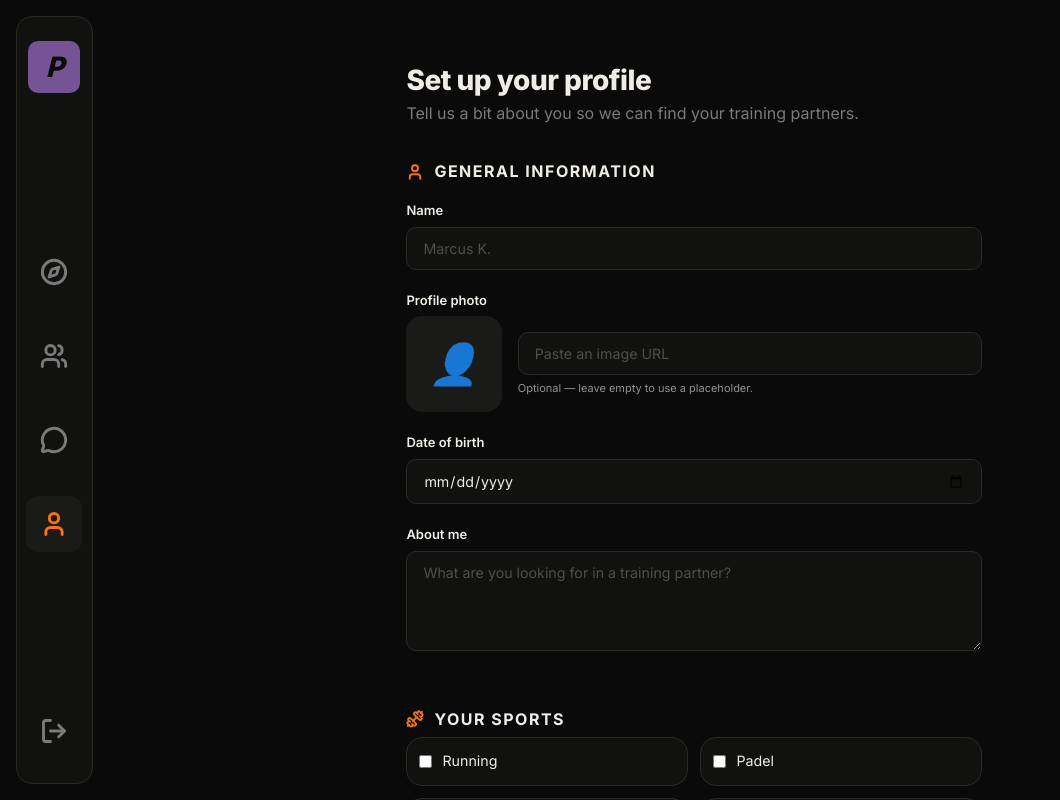
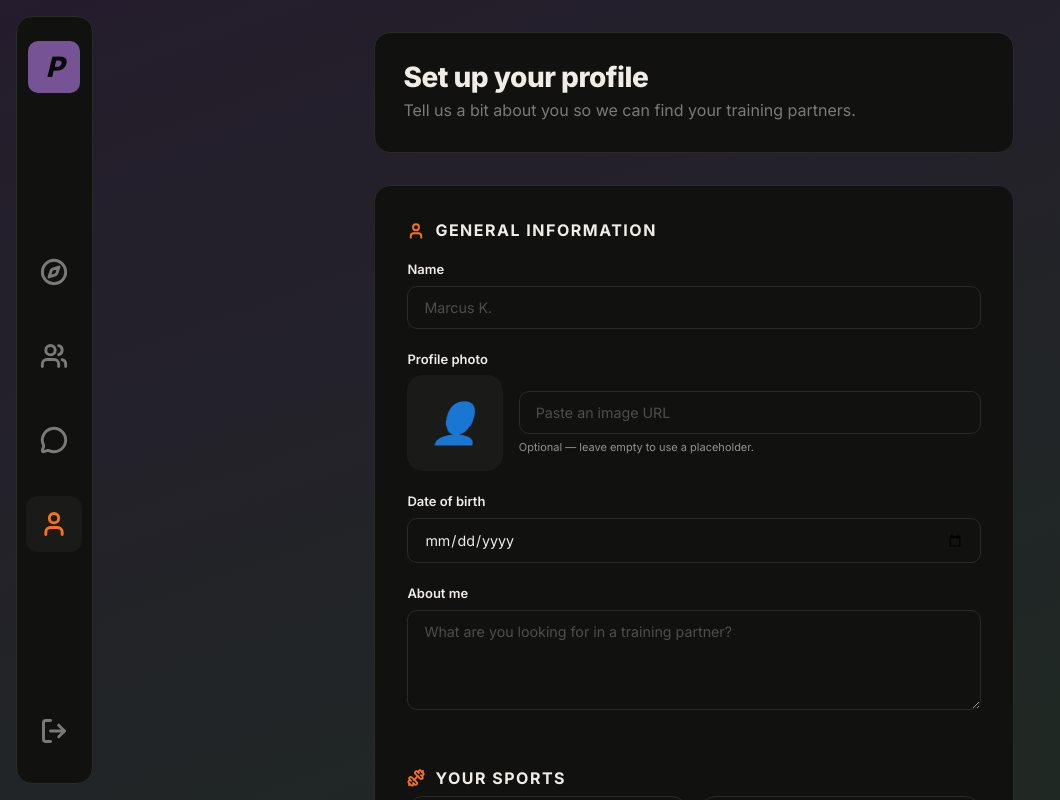
Before and after one commit to KorbenSweetheart/web, a React (Vite) app in the folder frontend/: page /app/profile in a window 1280 px wide. Shown: the whole page, without its empty margins (0-1060 px from the left). Built offline with nearby package versions, Linux system fonts and the light colour scheme; sample sign-in values are in the browser's storage.

Commit message:
feat: profile photo field, form card styling and gradient background

```diff
--- a/frontend/src/layouts/AppLayout.css
+++ b/frontend/src/layouts/AppLayout.css
@@ -2,6 +2,9 @@
   display: flex;
   height: 100vh;
   overflow: hidden;
+  background: linear-gradient(160deg,
+    color-mix(in srgb, var(--accent-hover) 25%, var(--bg)) 0%,
+    color-mix(in srgb, var(--accent-3) 20%, var(--bg)) 100%);
 }
 
 .app-main {
--- /dev/null
+++ b/frontend/src/pages/ProfileSetupPage.css
@@ -0,0 +1,21 @@
+.profile-setup {
+  max-width: 640px;
+  margin: 0 auto;
+}
+
+/* Sticky floating header */
+.profile-setup__header {
+  padding: clamp(1.25rem, 3vw, 1.75rem);
+  margin-bottom: clamp(1.5rem, 3vw, 2rem);
+  background: var(--surface);
+  border: 1px solid var(--border-light);
+  border-radius: var(--r-2xl);
+}
+
+/* Form card with slightly lighter background */
+.profile-setup__card {
+  background: var(--surface);
+  border: 1px solid var(--border-light);
+  border-radius: var(--r-2xl);
+  padding: clamp(1.25rem, 3vw, 2rem);
+}
--- a/frontend/src/pages/ProfileSetupPage.tsx
+++ b/frontend/src/pages/ProfileSetupPage.tsx
@@ -4,6 +4,7 @@ import { useNavigate } from 'react-router-dom';
 import { SPORTS, MODES, LEVELS, saveProfile } from '../services/profile';
 import type { Profile, ProfileActivity } from '../types';
 import { User, Dumbbell, SlidersHorizontal, MapPin, Headphones, Users, Sparkles } from 'lucide-react';
+import './ProfileSetupPage.css';
 
 export default function ProfileSetupPage() {
   const [name, setName] = useState('');
@@ -103,11 +104,15 @@ export default function ProfileSetupPage() {
   };
 
   return (
-    <div className="container" style={{ maxWidth: 640, paddingTop: '2rem', paddingBottom: '2rem' }}>
-      <h1 className="text-title">Set up your profile</h1>
-      <p className="text-body mt-xs">Tell us a bit about you so we can find your training partners.</p>
+    <div className="profile-setup">
+      {/* Sticky floating header */}
+      <div className="profile-setup__header">
+        <h1 className="text-title">Set up your profile</h1>
+        <p className="text-body mt-xs">Tell us a bit about you so we can find your training partners.</p>
+      </div>
 
-      <form onSubmit={handleSubmit} className="mt-xl">
+      {/* Form card */}
+      <form onSubmit={handleSubmit} className="profile-setup__card">
 
         {/* ===== SECTION: General info ===== */}
         <div className="flex items-center gap-sm mb-md">
```
